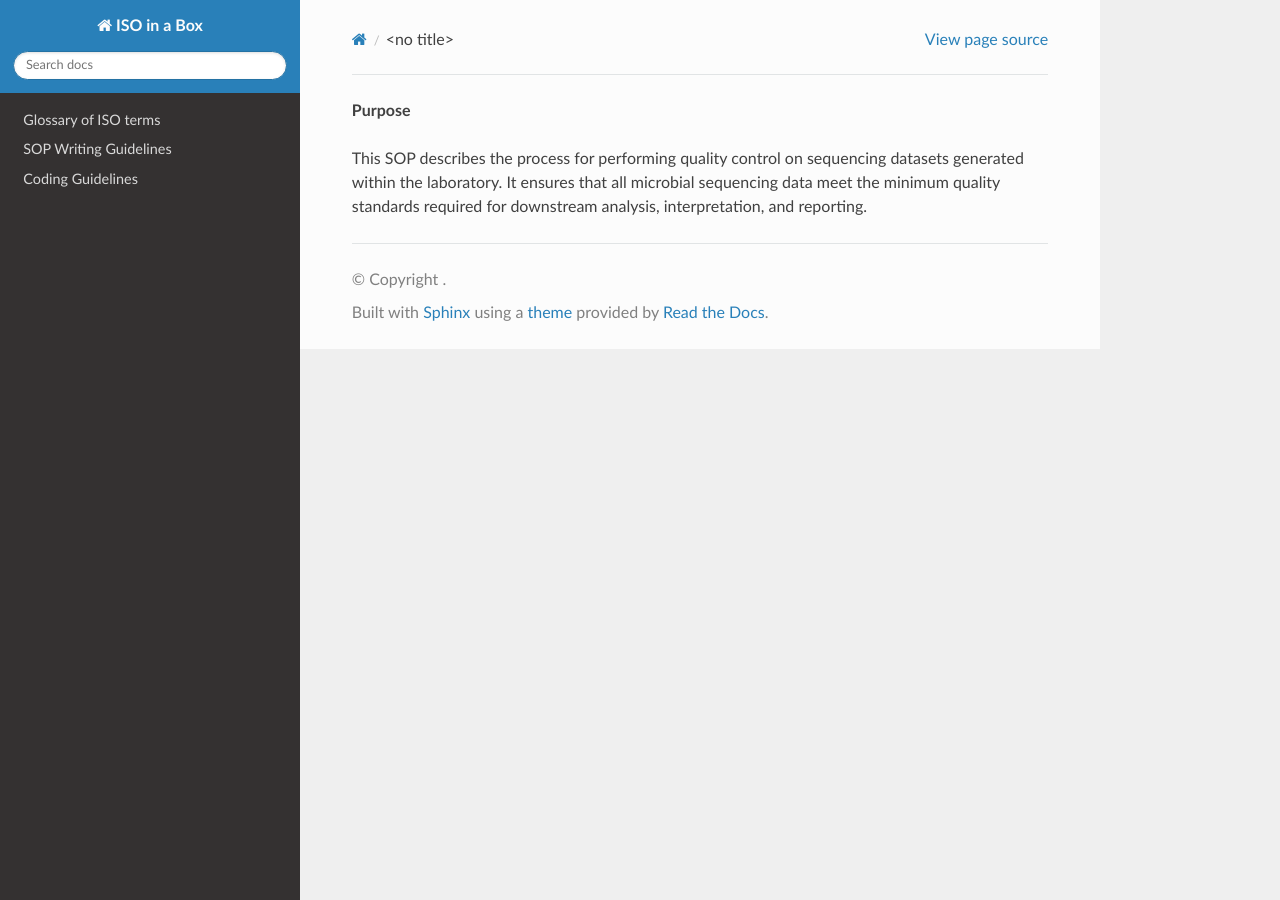
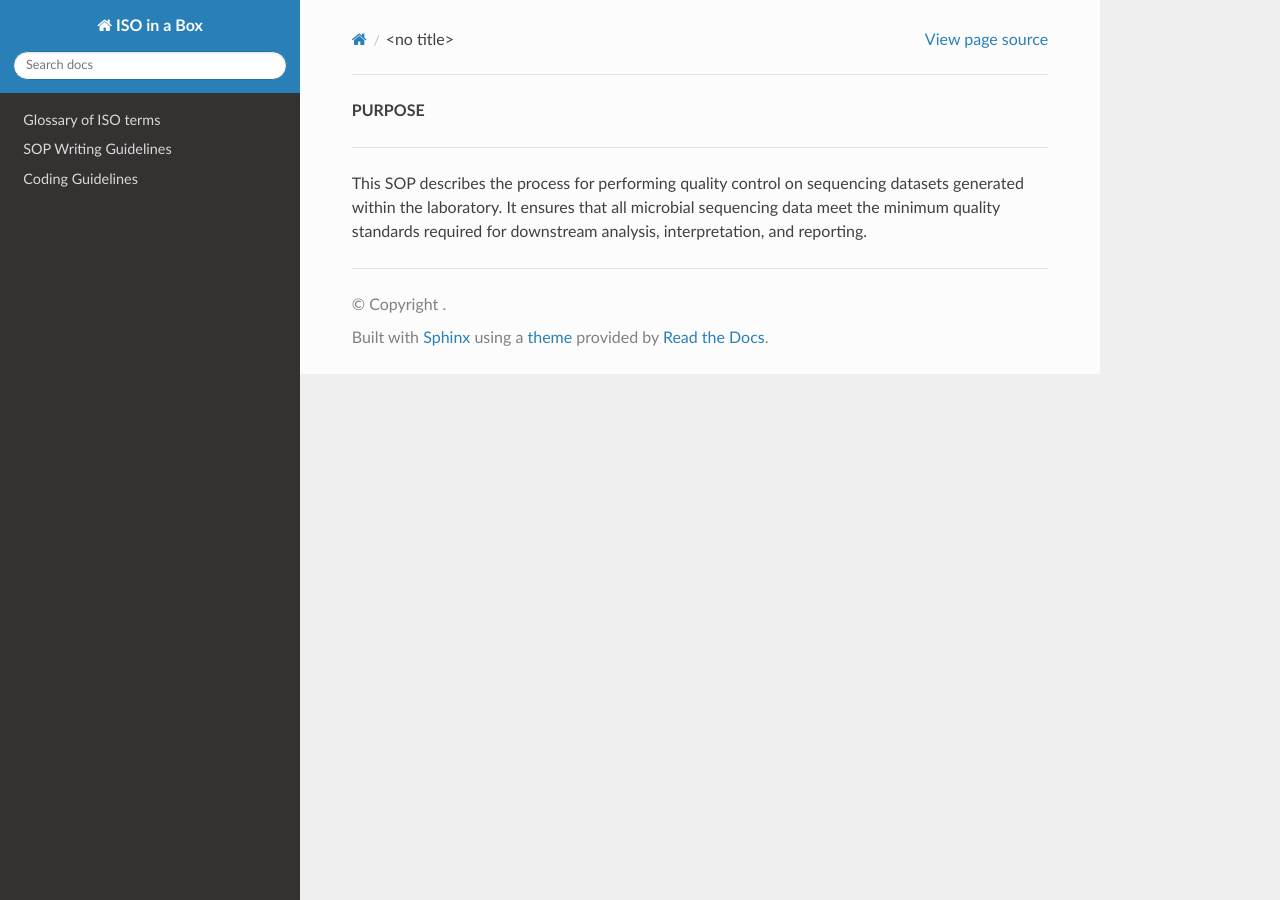
Before and after one commit to ASendellPrice/IIB-rtd, a Sphinx documentation site: the page built from docs/source/sop_guide/purpose/example_bioinformatics.rst, in a window 1280 px wide. Built offline with Sphinx 7.4.7 and the Read the Docs theme 3.1.0, drawn with Linux system fonts in a browser that asks for light colours; pages that are not in the unit, such as notebooks, are missing from menus.

Commit message:
Updating header formatting

```diff
--- a/docs/source/sop_guide/cross_references/example_bioinformatics.rst
+++ b/docs/source/sop_guide/cross_references/example_bioinformatics.rst
@@ -1,4 +1,8 @@
-.. rubric:: Cross-references
+.. rubric:: CROSS-REFERENCES
+
+.. raw:: html
+
+   <hr>
 
 The following documents support or are directly related to this procedure:
 
--- a/docs/source/sop_guide/cross_references/example_coding_guidelines.rst
+++ b/docs/source/sop_guide/cross_references/example_coding_guidelines.rst
@@ -1,4 +1,8 @@
-.. rubric:: Cross-references
+.. rubric:: CROSS-REFERENCES
+
+.. raw:: html
+
+   <hr>
 
 The following documents support or are directly related to this procedure:
 
--- a/docs/source/sop_guide/definitions/example_bioinformatics.rst
+++ b/docs/source/sop_guide/definitions/example_bioinformatics.rst
@@ -1,4 +1,8 @@
-.. rubric:: Definitions
+.. rubric:: DEFINITIONS
+
+.. raw:: html
+
+   <hr>
 
 .. list-table::
   :header-rows: 1
--- a/docs/source/sop_guide/purpose/example_bioinformatics.rst
+++ b/docs/source/sop_guide/purpose/example_bioinformatics.rst
@@ -1,3 +1,7 @@
-**Purpose**
+.. rubric:: PURPOSE
+
+.. raw:: html
+
+   <hr>
 
 This SOP describes the process for performing quality control on sequencing datasets generated within the laboratory. It ensures that all microbial sequencing data meet the minimum quality standards required for downstream analysis, interpretation, and reporting.
--- a/docs/source/sop_guide/responsibilities/example_bioinformatics.rst
+++ b/docs/source/sop_guide/responsibilities/example_bioinformatics.rst
@@ -1,4 +1,8 @@
-.. rubric:: Responsibilities
+.. rubric:: RESPONSIBILITIES
+
+.. raw:: html
+
+   <hr>
 
 **Bioinformatician:**
 
--- a/docs/source/sop_guide/scope/example_bioinformatics.rst
+++ b/docs/source/sop_guide/scope/example_bioinformatics.rst
@@ -1,4 +1,8 @@
-.. rubric:: Scope
+.. rubric:: SCOPE
+
+.. raw:: html
+
+   <hr>
 
 This SOP applies to the quality control of 150bp paired-end FASTQ files generated using Illumina sequencing instruments (e.g. MiSeq, NextSeq) for microbial datasets only.  This SOP does not cover:
 
```
